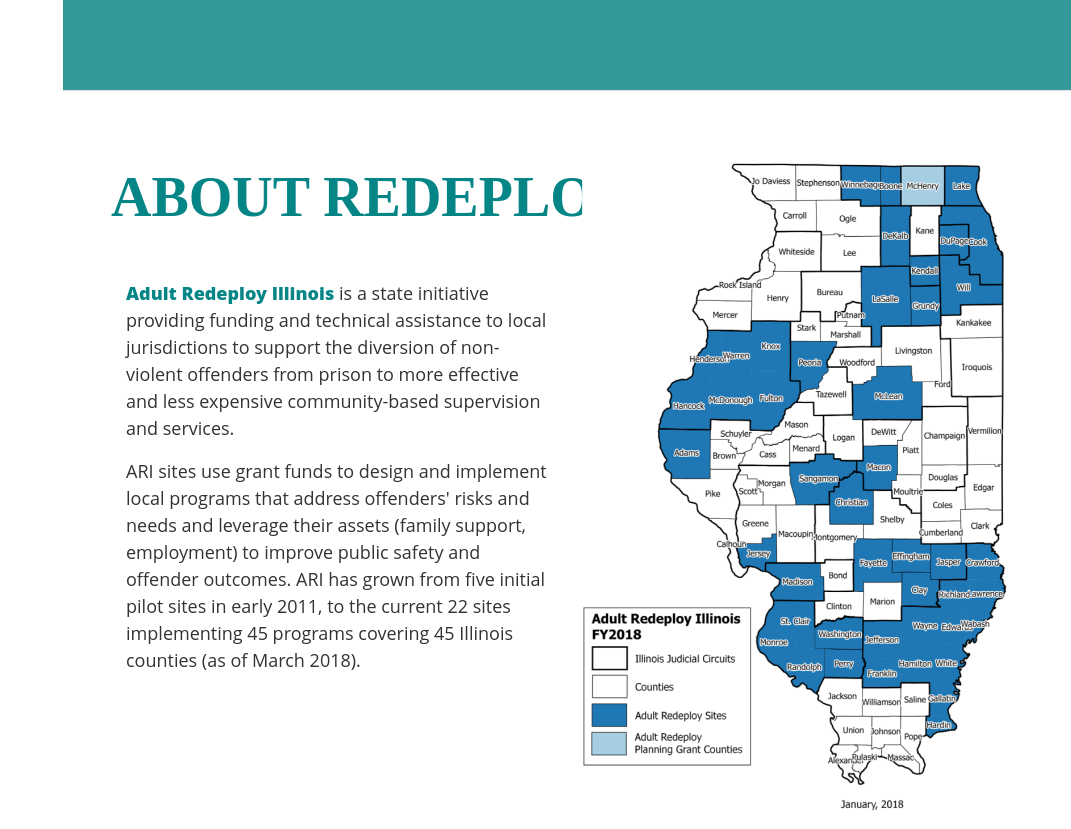
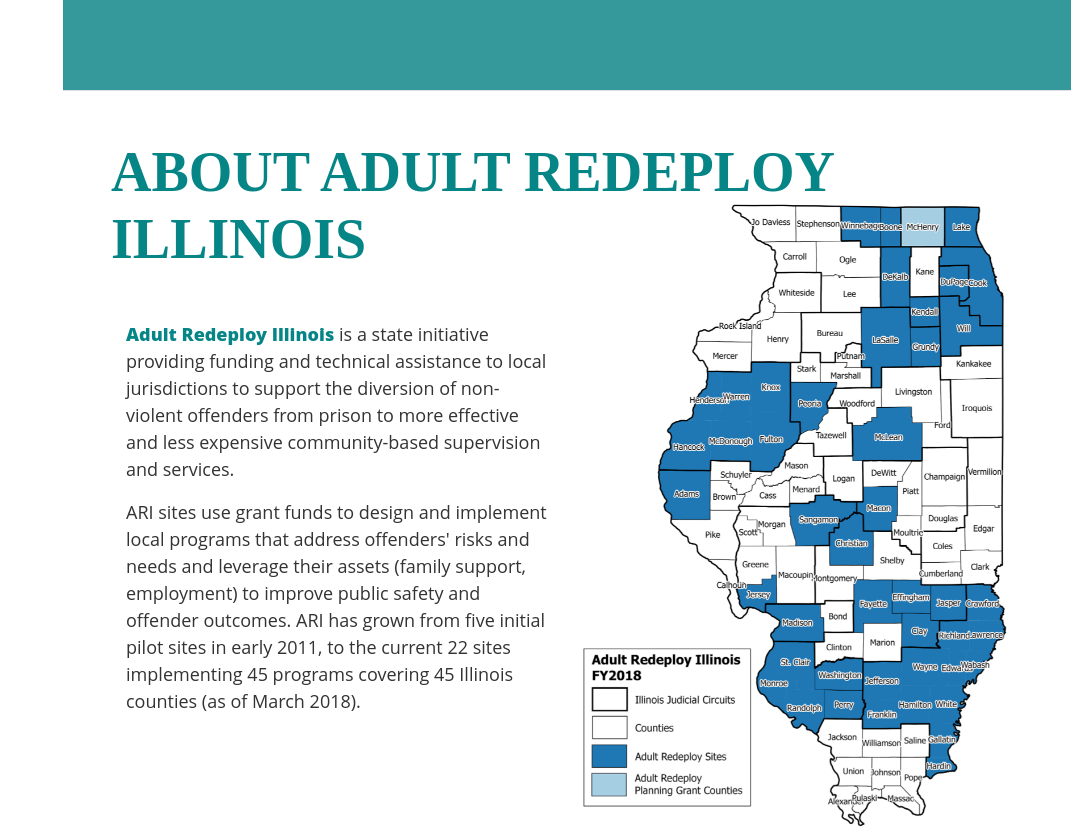
Before and after one commit to ICJIA/icjia-all-sites-summit-2018, a Vue app: page / in a window 1280 px wide. Shown: the part 1700-2529 px from the top of the page, without its empty margins (209-1280 px from the left). Built offline with nearby package versions, Linux system fonts and the light colour scheme.

Commit message:
Fix typo

```diff
--- a/src/components/Home.vue
+++ b/src/components/Home.vue
@@ -69,7 +69,7 @@
 
       <section class="content-section p-3 p-lg-5 d-flex flex-column" id="about-ari">
         <div class="my-auto">
-          <h2 class="mb-5 primary">About Redeploy Illinois</h2>
+          <h2 class="mb-5 primary">About Adult Redeploy Illinois</h2>
           <div class="container-fluid">
             <div class="row">
               <div class="col-sm">
```
